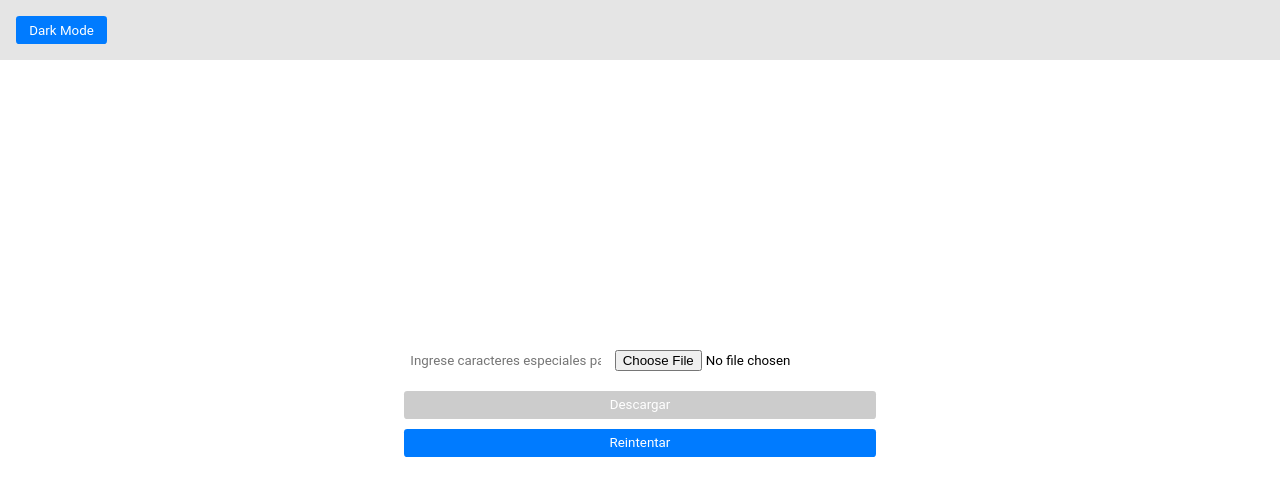
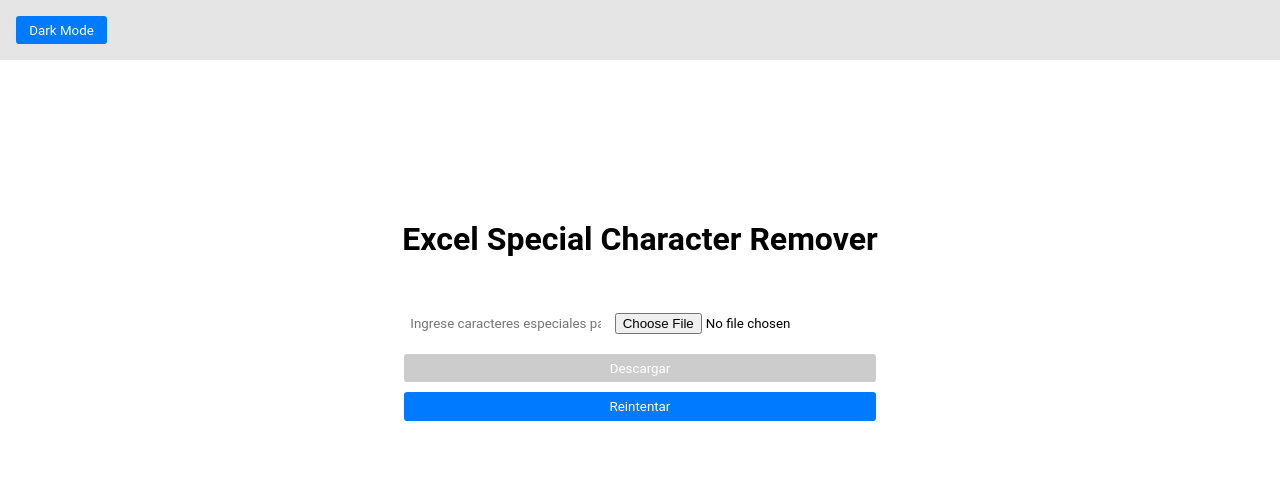
Before and after one commit to Daniel-Santiago-Acosta-1013/ExcelDataCleaner, a React (Vite) app: page / in a window 1280 px wide. Shown: the top 496 px of the page. Built offline with nearby package versions, Linux system fonts and the light colour scheme.

Commit message:
[add] mejorando el diseño

```diff
--- a/src/components/ExcelPreview/ExcelPreview.scss
+++ b/src/components/ExcelPreview/ExcelPreview.scss
@@ -6,6 +6,7 @@
   border: 1px solid #ccc;
   border-radius: 5px;
   padding: 1em;
+  margin-bottom: 5pc;
 }
 
 .excel-preview__table {
--- a/src/components/ExcelReader/ExcelReader.scss
+++ b/src/components/ExcelReader/ExcelReader.scss
@@ -1,10 +1,9 @@
 .excel-reader {
   display: flex;
   flex-direction: column;
-  align-items: center;
-  justify-content: center;
   height: 100vh;
   transition: background-color 0.2s ease;
+  align-items: center;
 }
 
 .excel-reader.dark-mode {
@@ -13,17 +12,24 @@
 }
 
 .excel-reader__top-bar {
-  position: fixed;
   top: 0;
   left: 0;
   width: 100%;
   padding: 1em;
   background-color: rgba(0, 0, 0, 0.1);
   z-index: 1;
+  margin-bottom: 10pc;
+
+  .excel-reader__title {
+    font-size: 2em;
+    font-weight: bold;
+    margin-bottom: 1em;
+  }
 }
 
 .excel-reader__content {
   z-index: 0;
+  padding-top: 3em;
 }
 
 .excel-reader__input {
--- a/src/components/ExcelReader/ExcelReader.tsx
+++ b/src/components/ExcelReader/ExcelReader.tsx
@@ -127,6 +127,7 @@ const ExcelReader: React.FC = () => {
             <div className="excel-reader__top-bar">
                 <button onClick={() => setDarkMode(!darkMode)} className="excel-reader__mode-toggle">Dark Mode</button>
             </div>
+            <h1 className="excel-reader__title">Excel Special Character Remover</h1>
             <div className="excel-reader__content">
                 <input type="text" value={specialChars} onChange={(e) => setSpecialChars(e.target.value)} placeholder="Ingrese caracteres especiales para remover" className="excel-reader__input" />
                 <input type="file" accept=".xlsx, .xls" onChange={handleFile} className="excel-reader__input" />
```
